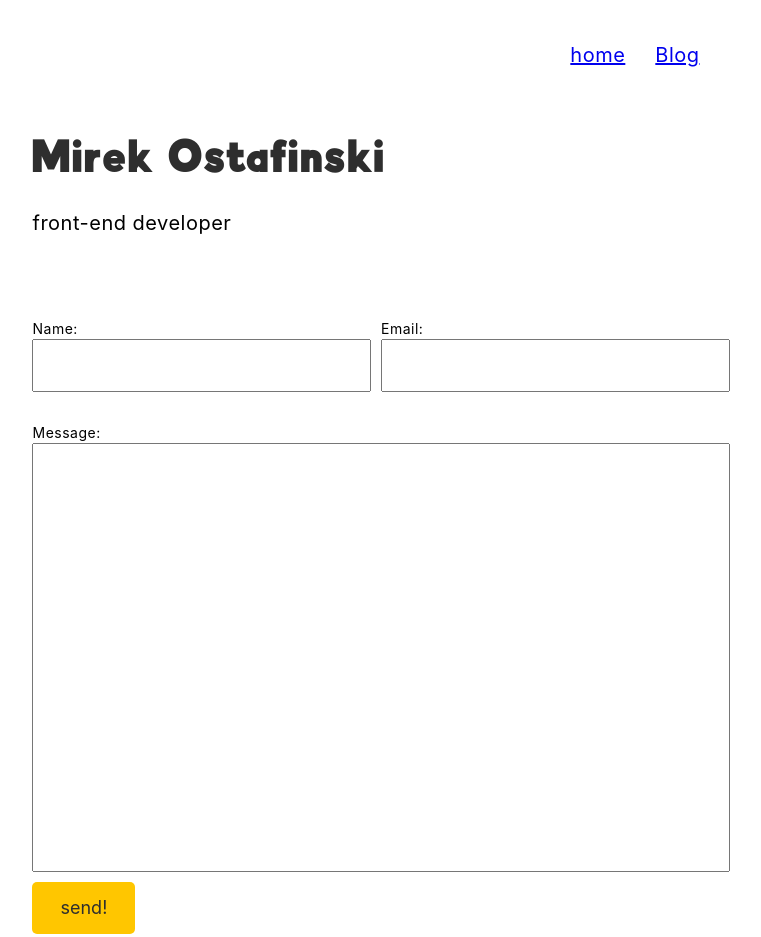
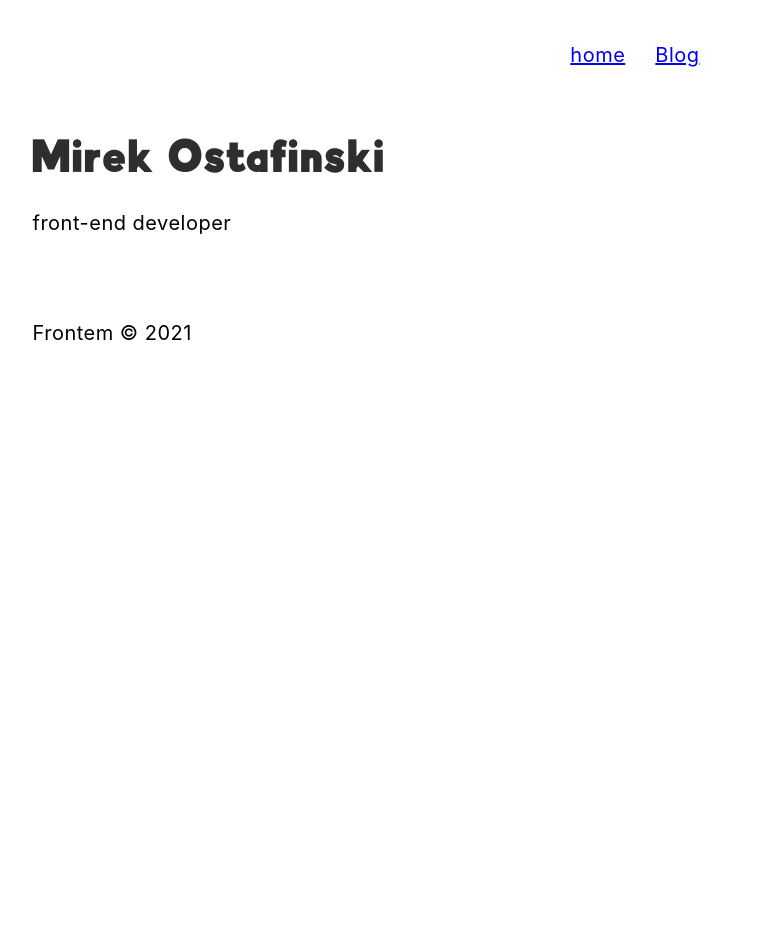
Before and after one commit to Yoasia1985/Frontem, a Gatsby site in the folder web/: page / in a window 1280 px wide. Shown: the top 937 px of the page, without its empty margins (259-1020 px from the left). After the commit the page ends 800 px from the top, so only its background shows below. Built offline with nearby package versions, Linux system fonts and the light colour scheme; Gatsby itself is replaced by a stand-in of ours; some packages are replaced by stand-ins of ours.

Commit message:
contact moved once again

```diff
--- a/web/src/components/Footer.js
+++ b/web/src/components/Footer.js
@@ -1,10 +1,8 @@
 import React from "react";
-import ContactForm from "./ContactForm";
 
 export default function Footer() {
   return (
     <footer>
-      <ContactForm />
       <p>Frontem &copy; {new Date().getFullYear()}</p>
     </footer>
   );
```
